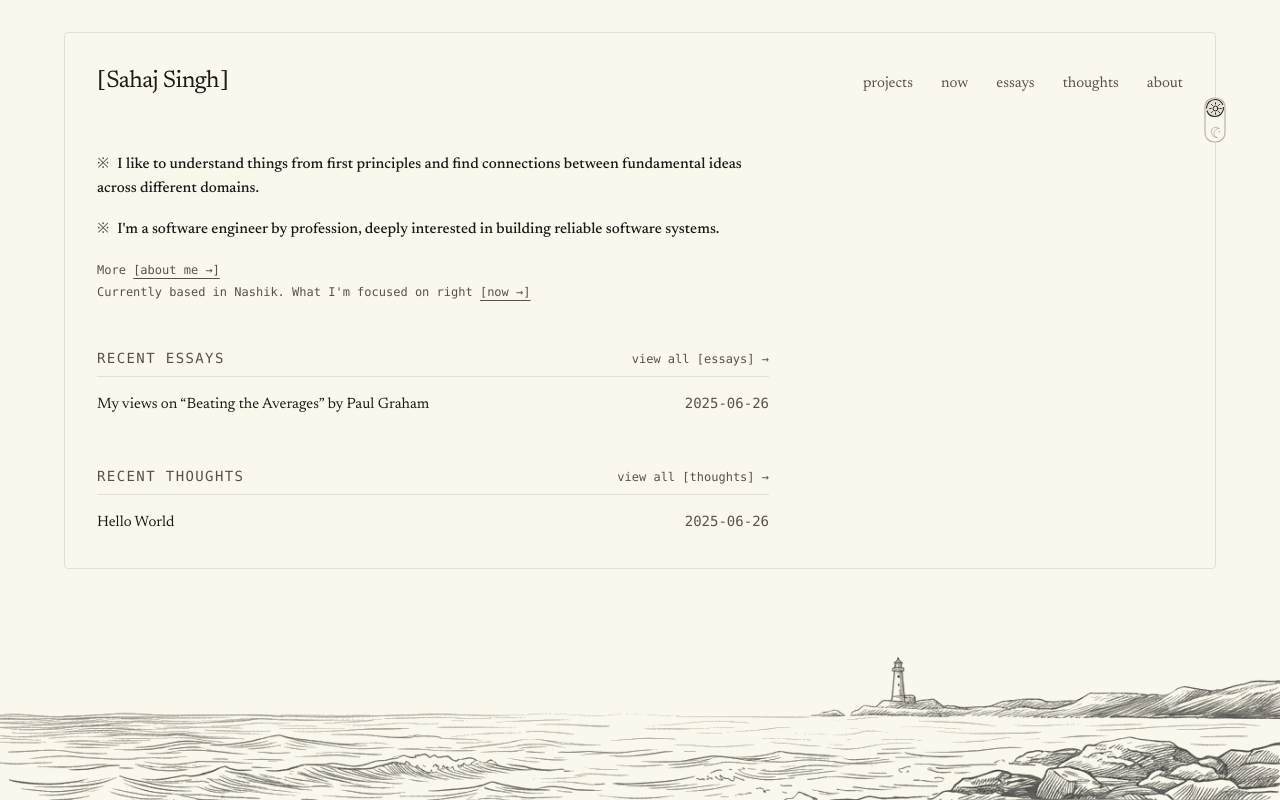
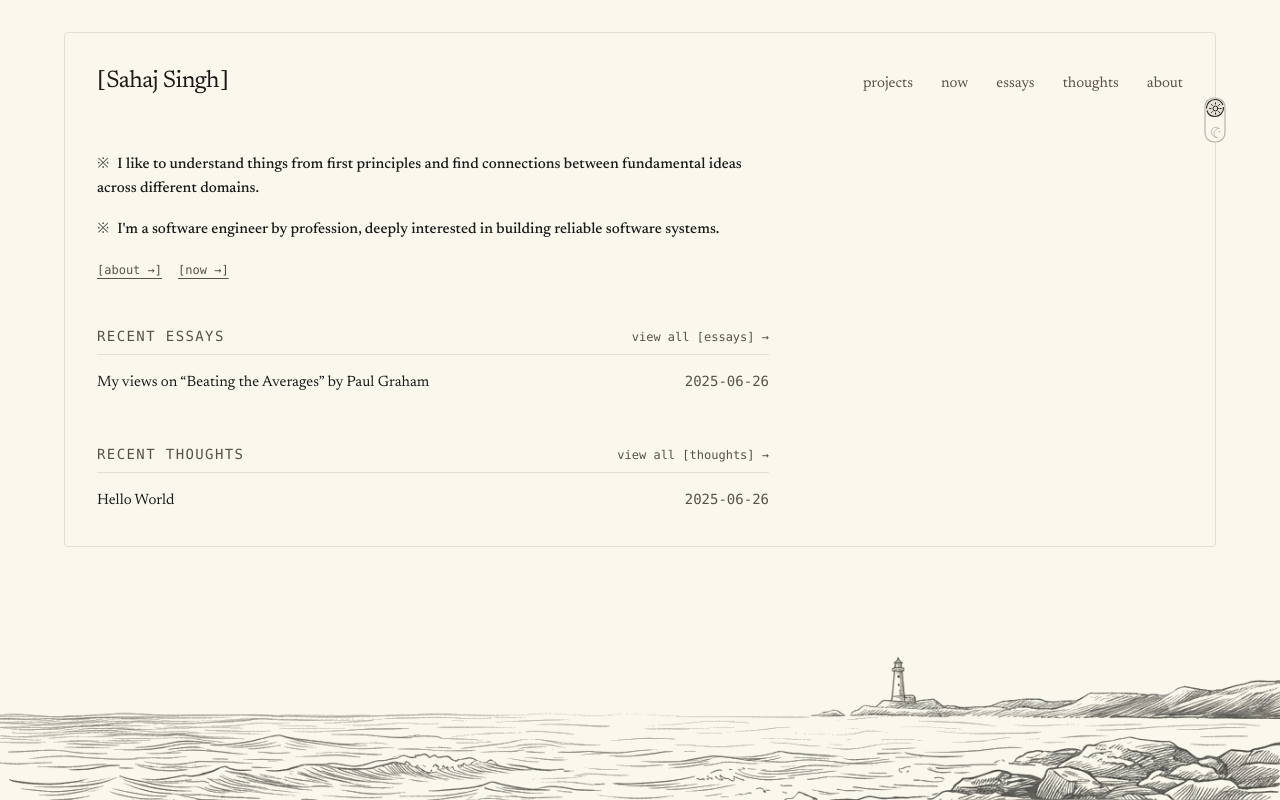
Before and after one commit to sahajdeepsingh651/sahajsingh, a Next.js app: page / in a window 1280 px wide. Built offline with nearby package versions, Linux system fonts and the light colour scheme.

Commit message:
style(home): order quiet links as [about ->] then [now ->]

```diff
--- a/src/app/page.tsx
+++ b/src/app/page.tsx
@@ -14,25 +14,19 @@ export default function Home() {
                     I&apos;m a software engineer by profession, deeply interested in
                     building reliable software systems.
                 </p>
-                <div className="space-y-1.5 pt-1 text-xs font-mono text-[var(--text-muted)]">
-                    <p>
-                        More{" "}
+                <div className="flex items-center gap-4 text-xs font-mono text-[var(--text-muted)] pt-1">
                     <Link
                         href="/about"
                         className="underline underline-offset-4 hover:text-[var(--text-color)] transition-colors"
                     >
-                            [about me →]
+                        [about →]
                     </Link>
-                    </p>
-                    <p>
-                        Currently based in Nashik. What I&apos;m focused on right{" "}
                     <Link
                         href="/now"
                         className="underline underline-offset-4 hover:text-[var(--text-color)] transition-colors"
                     >
                         [now →]
                     </Link>
-                    </p>
                 </div>
             </section>
             <section className="space-y-4">
```
Lines whose indentation alone changed are shown as unchanged.
